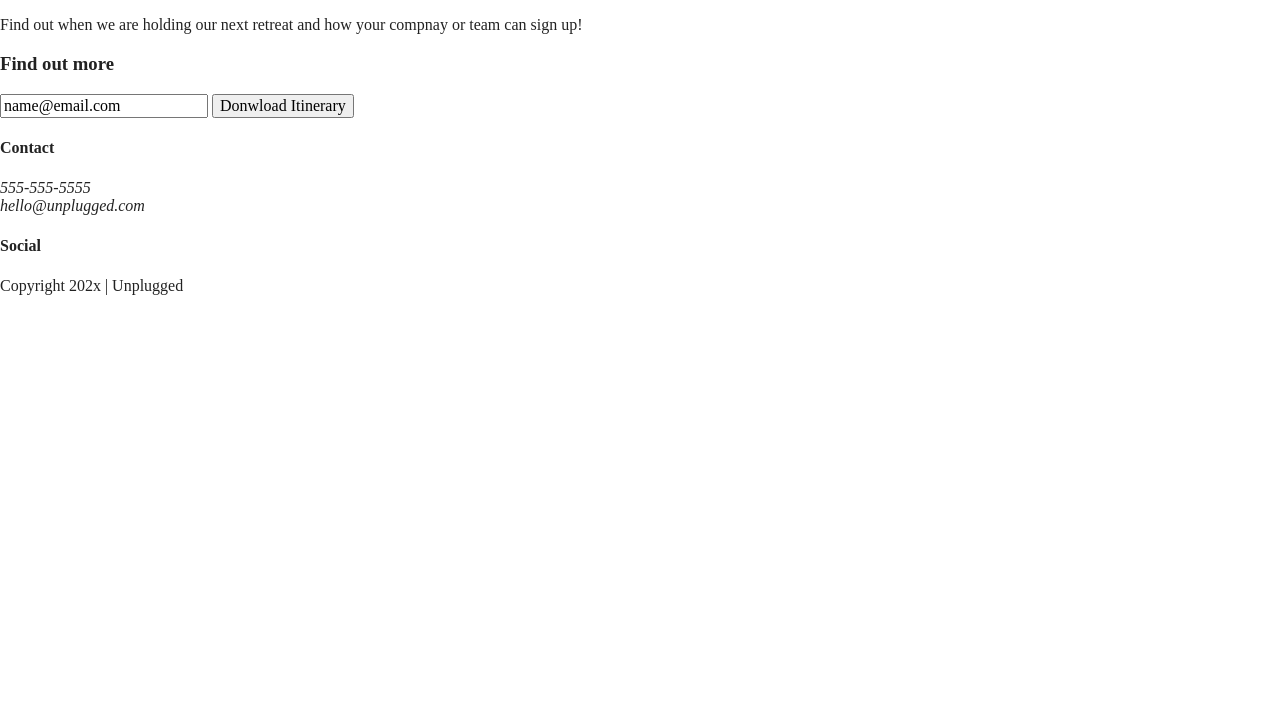
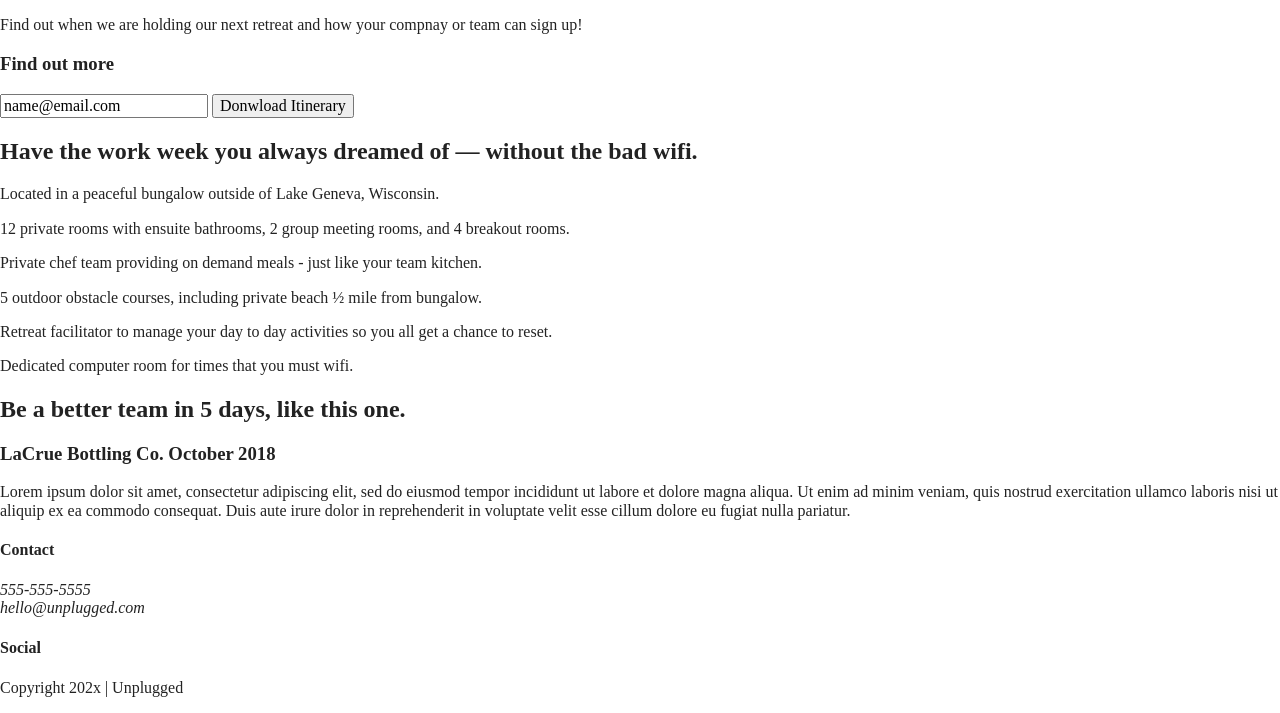
Before and after one commit to leyksuperior/unplugged-boilerplate, a website built with Parcel: page index.html in a window 1280 px wide. Shown: the part 176-889 px from the top of the page. Before the commit the page ends 800 px from the top, so only its background shows below. Built offline with nearby package versions, Linux system fonts and the light colour scheme.

Commit message:
fill code for main

```diff
--- a/index.html
+++ b/index.html
@@ -57,6 +57,56 @@
         </div>
       </div>
     </aside>
+    <section class="'features">
+      <div class="content-wrapper">
+        <h2>
+          Have the work week you always dreamed of — without the bad wifi.</h2>
+        <div class="features-items">
+          <article>
+            <p class="fontawesome-icons"></p>
+            <p class="features-item-description">
+              Located in a peaceful bungalow outside of Lake Geneva, Wisconsin.
+            </p>
+            <p class="fontawesome-icons"></p>
+            <p class="features-item-description">
+              12 private rooms with ensuite bathrooms, 2 group meeting rooms, and 4 breakout rooms.
+            </p>
+            <p class="fontawesome-icons"></p>
+            <p class="features-item-description">
+              Private chef team providing on demand meals - just like your team kitchen.
+            </p>
+            <p class="fontawesome-icons"></p>
+            <p class="features-item-description">
+              5 outdoor obstacle courses, including private beach ½ mile from bungalow.
+            </p>
+            <p class="fontawesome-icons"></p>
+            <p class="features-item-description">
+              Retreat facilitator to manage your day to day activities so you all get a chance to reset.
+            </p>
+            <p class="fontawesome-icons"></p>
+            <p class="features-item-description">
+              Dedicated computer room for times that you must wifi.
+            </p>
+          </article>
+        </div>
+      </div>
+    </section>
+    <section class="reviews">
+      <div class=content-wrapper>
+        <h2>Be a better team in 5 days, like this one.</h2>
+        <article>
+          <h3>LaCrue Bottling Co.
+            October 2018
+          </h3>
+          <p>
+            Lorem ipsum dolor sit amet, consectetur adipiscing elit, sed do eiusmod tempor incididunt ut labore et
+            dolore magna aliqua. Ut enim ad minim veniam, quis nostrud exercitation ullamco laboris nisi ut aliquip ex
+            ea commodo consequat. Duis aute irure dolor in reprehenderit in voluptate velit esse cillum dolore eu fugiat
+            nulla pariatur.
+          </p>
+        </article>
+      </div>
+    </section>
   </main> <!-- main wrapper -->
 
   <footer>
```
